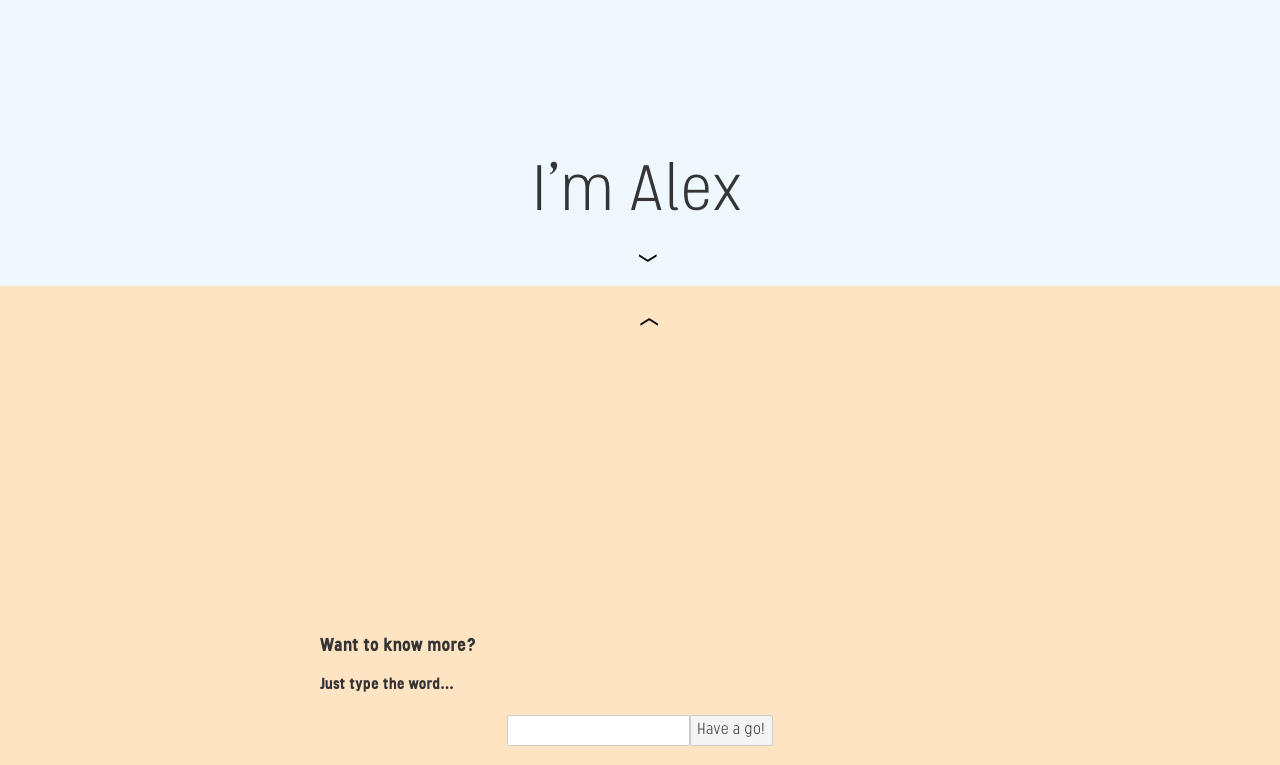
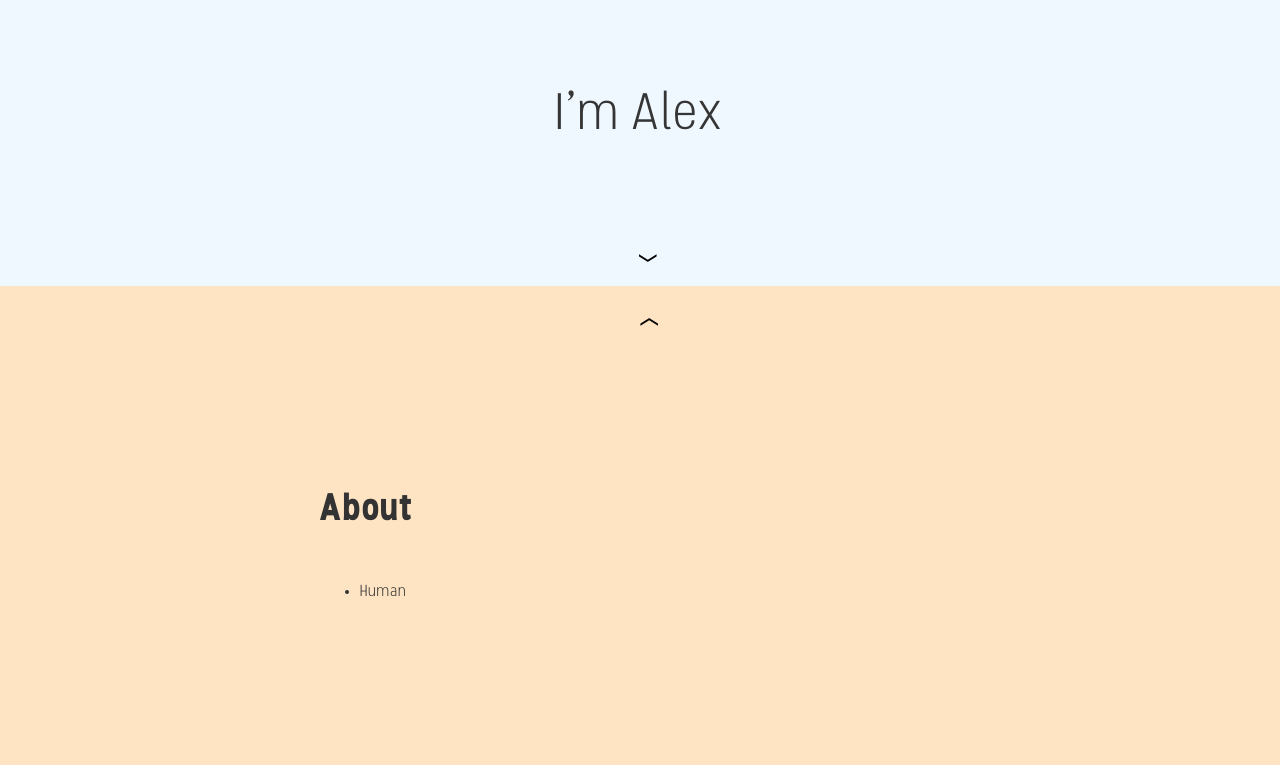
Before and after one commit to AlexJukes/jukes-box, a Svelte app: page / in a window 1280 px wide. Shown: the part 514-1279 px from the top of the page. Built offline with nearby package versions, Linux system fonts and the light colour scheme.

Commit message:
Re-add About component to middle section

```diff
--- a/public/global.css
+++ b/public/global.css
@@ -12,6 +12,10 @@ body {
   margin: 0;
   box-sizing: border-box;
   font-family: "Stellar", "Helvetica Neue", sans-serif;
+}
+
+h3 {
+  font-size: 3vmax;
 }
 
 a {
--- a/src/components/About.svelte
+++ b/src/components/About.svelte
@@ -3,7 +3,7 @@
   import Cat from "../components/Cat.svelte";
 </script>
 
-<h3>About</h3>
+<h3 class>About</h3>
 <ul>
   <li>Human</li>
   {#if $permissions.includes("tech")}
--- a/src/components/CodeWord.svelte
+++ b/src/components/CodeWord.svelte
@@ -38,6 +38,7 @@
   .code-word__form {
     grid-area: code-input-text;
     display: flex;
+    flex-wrap: wrap;
   }
 
   .code-word__input {
--- a/src/components/Intro.svelte
+++ b/src/components/Intro.svelte
@@ -4,13 +4,13 @@
 
 <style>
   .welcome-text {
-    font-size: 14vw;
+    font-size: 10vmax;
     font-weight: normal;
     animation: fadein 2s;
   }
 
   .intro-text {
-    font-size: 5vw;
+    font-size: 4vmax;
     font-weight: normal;
     animation: fadein 4s;
     animation-delay: 1.5s;
--- a/src/sections/Middle.svelte
+++ b/src/sections/Middle.svelte
@@ -7,6 +7,10 @@
 <div id="middle" class="middle">
   <div class="middle__previous">
     <Pointer pointToId="top" direction="up" />
+  </div>
+
+  <div class="middle__about">
+    <About />
   </div>
   <div class="middle__code-word">
     <CodeWord />
@@ -24,6 +28,7 @@
     grid-template-columns: repeat(3, 1fr);
     grid-template-areas:
       ". last ."
+      "about about about"
       "code-word code-word code-word"
       ". next .";
     width: 100vw;
@@ -34,6 +39,16 @@
 
   :global(body.dark-mode .middle) {
     background-color: #07075a;
+  }
+
+  .middle__about {
+    grid-area: about;
+    display: flex;
+    justify-self: center;
+    align-self: center;
+    width: 50vw;
+    flex: 1;
+    flex-direction: column;
   }
 
   .middle__code-word {
```
